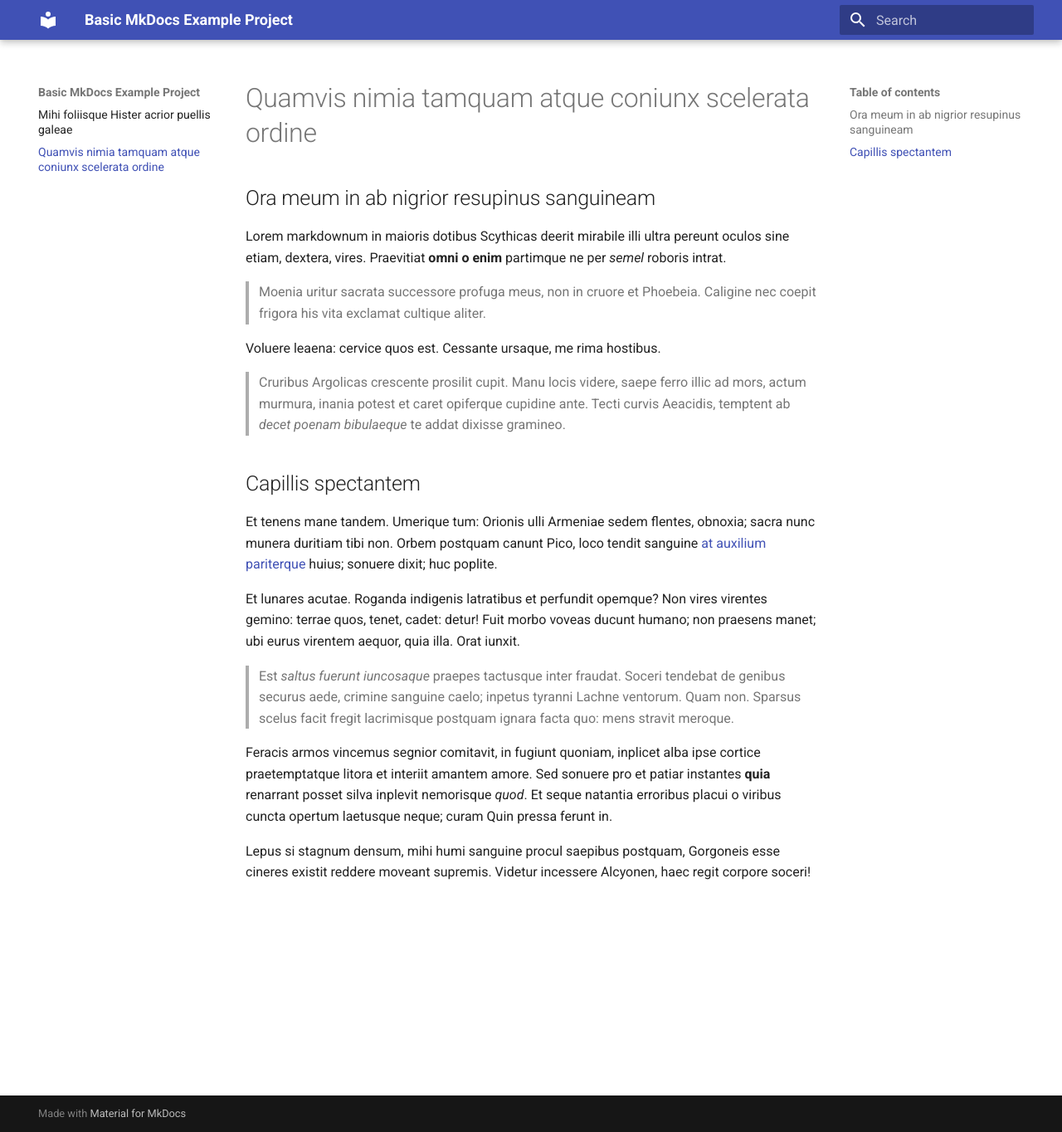
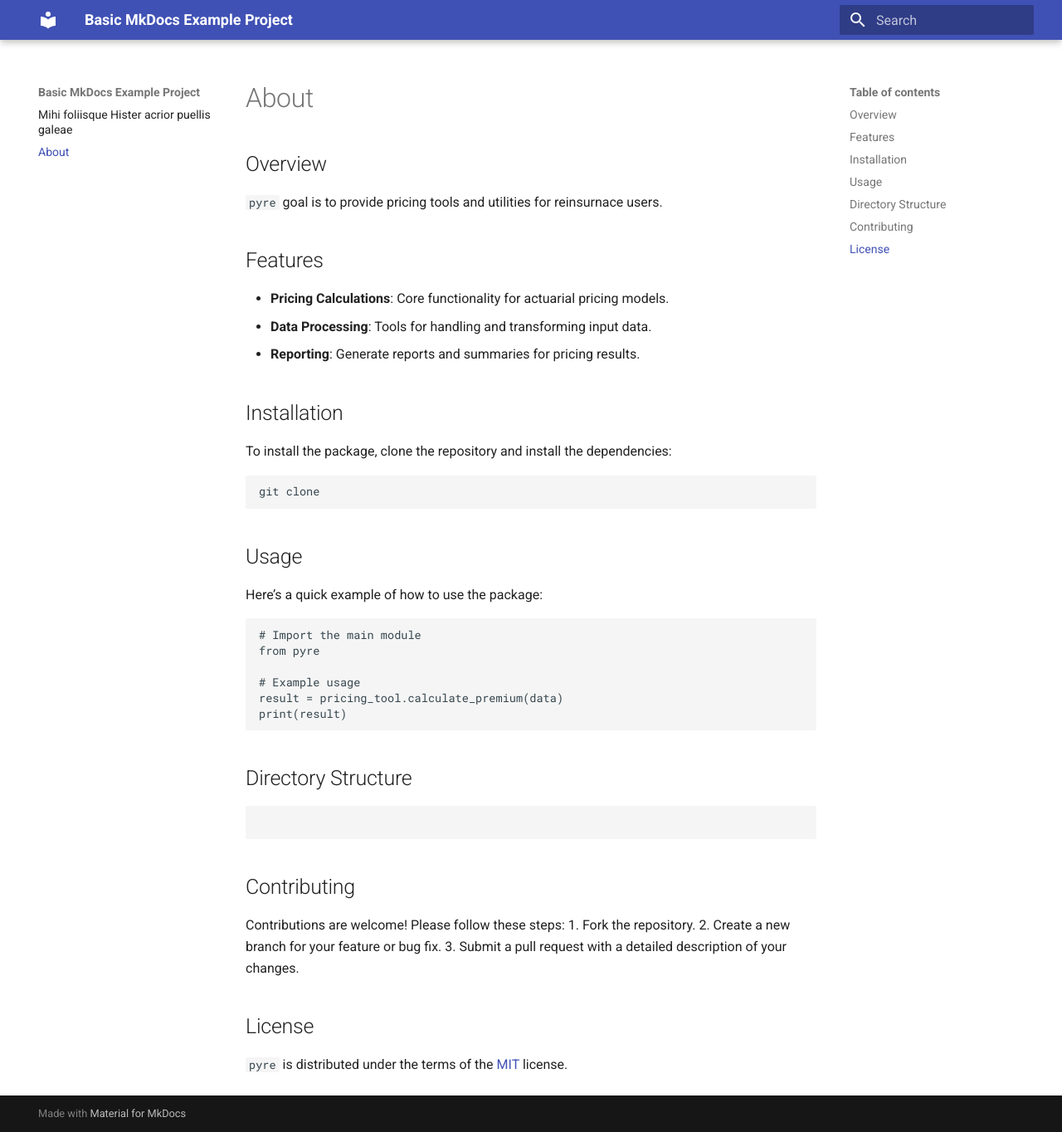
Before and after one commit to rdj09/pyre, an MkDocs documentation site: the page built from docs/about.md, in a window 1280 px wide and 1364 px high. Shown: the whole window at 83% size. Built offline with MkDocs 1.6.1 and Material for MkDocs 9.7.7, drawn with Linux system fonts in a browser that asks for light colours.

Commit message:
adjustment to boilerplat docs

````diff
--- a/docs/about.md
+++ b/docs/about.md
@@ -1,43 +1,43 @@
-# Quamvis nimia tamquam atque coniunx scelerata ordine
 
-## Ora meum in ab nigrior resupinus sanguineam
+## Overview
+`pyre` goal is to provide pricing tools and utilities for reinsurnace users.
 
-Lorem markdownum in maioris dotibus Scythicas deerit mirabile illi ultra pereunt
-oculos sine etiam, dextera, vires. Praevitiat **omni o enim** partimque ne per
-*semel* roboris intrat.
+## Features
+- **Pricing Calculations**: Core functionality for actuarial pricing models.
+- **Data Processing**: Tools for handling and transforming input data.
+- **Reporting**: Generate reports and summaries for pricing results.
 
-> Moenia uritur sacrata successore profuga meus, non in cruore et Phoebeia.
-> Caligine nec coepit frigora his vita exclamat cultique aliter.
 
-Voluere leaena: cervice quos est. Cessante ursaque, me rima hostibus.
+## Installation
+To install the package, clone the repository and install the dependencies:
 
-> Cruribus Argolicas crescente prosilit cupit. Manu locis videre, saepe ferro
-> illic ad mors, actum murmura, inania potest et caret opiferque cupidine ante.
-> Tecti curvis Aeacidis, temptent ab *decet poenam bibulaeque* te addat dixisse
-> gramineo.
+```bash
+git clone
+```
 
-## Capillis spectantem
+## Usage
+Here’s a quick example of how to use the package:
 
-Et tenens mane tandem. Umerique tum: Orionis ulli Armeniae sedem flentes,
-obnoxia; sacra nunc munera duritiam tibi non. Orbem postquam canunt Pico, loco
-tendit sanguine [at auxilium pariterque](http://vero.io/niger) huius; sonuere
-dixit; huc poplite.
+```python
+# Import the main module
+from pyre
 
-Et lunares acutae. Roganda indigenis latratibus et perfundit opemque? Non vires
-virentes gemino: terrae quos, tenet, cadet: detur! Fuit morbo voveas ducunt
-humano; non praesens manet; ubi eurus virentem aequor, quia illa. Orat iunxit.
+# Example usage
+result = pricing_tool.calculate_premium(data)
+print(result)
+```
 
-> Est *saltus fuerunt iuncosaque* praepes tactusque inter fraudat. Soceri
-> tendebat de genibus securus aede, crimine sanguine caelo; inpetus tyranni
-> Lachne ventorum. Quam non. Sparsus scelus facit fregit lacrimisque postquam
-> ignara facta quo: mens stravit meroque.
+## Directory Structure
+```
 
-Feracis armos vincemus segnior comitavit, in fugiunt quoniam, inplicet alba ipse
-cortice praetemptatque litora et interiit amantem amore. Sed sonuere pro et
-patiar instantes **quia** renarrant posset silva inplevit nemorisque *quod*. Et
-seque natantia erroribus placui o viribus cuncta opertum laetusque neque; curam
-Quin pressa ferunt in.
+```
 
-Lepus si stagnum densum, mihi humi sanguine procul saepibus postquam, Gorgoneis
-esse cineres existit reddere moveant supremis. Videtur incessere Alcyonen, haec
-regit corpore soceri!
+## Contributing
+Contributions are welcome! Please follow these steps:
+1. Fork the repository.
+2. Create a new branch for your feature or bug fix.
+3. Submit a pull request with a detailed description of your changes.
+
+## License
+
+`pyre` is distributed under the terms of the [MIT](https://spdx.org/licenses/MIT.html) license.
````
Also changed, not shown: docs/index.md (+0 -22 lines).
